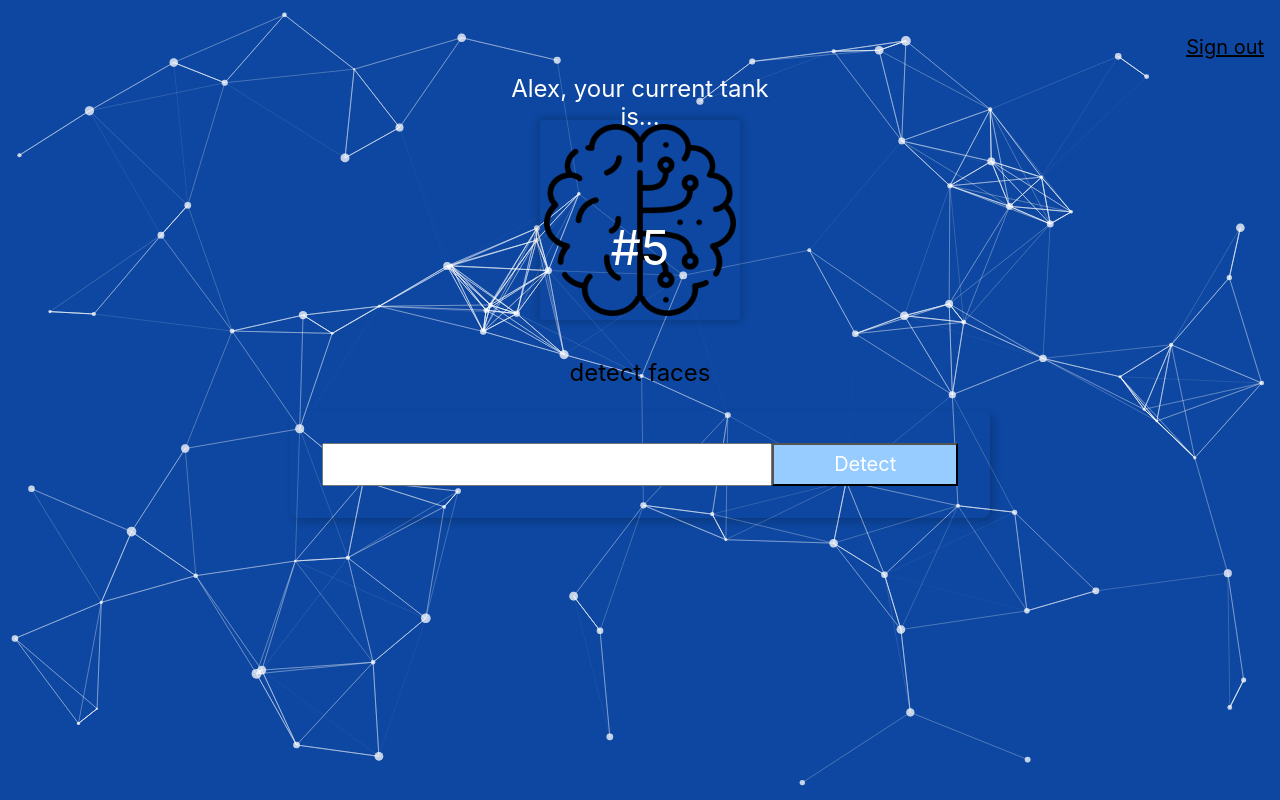
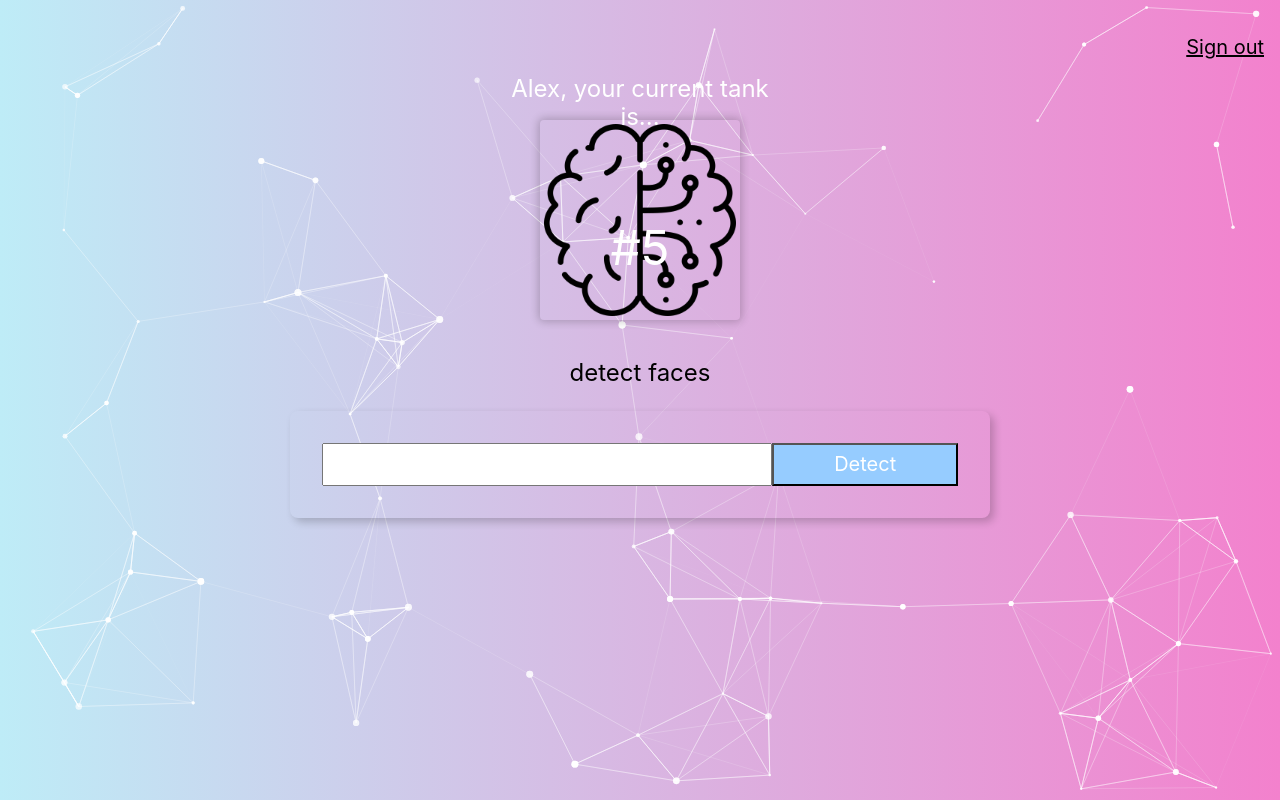
Before and after one commit to alxkho/face-recognition-brain, a React (Create React App) app: page / in a window 1280 px wide. Built offline with nearby package versions, Linux system fonts and the light colour scheme.

Commit message:
fixed particles

```diff
--- a/src/App.js
+++ b/src/App.js
@@ -13,11 +13,6 @@
 const clarifaiModelId = "celebrity-face-detection";
 
 const particlesOptions = {
-  background: {
-    color: {
-      value: "#0d47a1",
-    },
-  },
   fpsLimit: 60,
   interactivity: {
     events: {
@@ -32,62 +27,48 @@
       resize: true,
     },
     modes: {
-      bubble: {
-        distance: 400,
-        duration: 2,
-        opacity: 0.8,
-        size: 40,
-      },
       push: {
-        quantity: 4,
+        quantity: 10,
       },
       repulse: {
-        distance: 200,
+        distance: 150,
         duration: 0.4,
       },
     },
   },
   particles: {
-    color: {
-      value: "#ffffff",
-    },
     links: {
-      color: "#ffffff",
+      color: "#fff",
+      enable: true,
       distance: 150,
-      enable: true,
       opacity: 0.5,
       width: 1,
     },
-    collisions: {
+    move: {
       enable: true,
+      speed: 3
     },
-    move: {
-      direction: "none",
+    size: {
+      value: 3.5,
+      random: {
         enable: true,
-      outMode: "bounce",
-      random: false,
-      speed: 2,
-      straight: false,
+        minimumValue: 1
       },
-    number: {
-      density: {
+      animation: {
         enable: true,
-        area: 800,
-      },
-      value: 80,
+        speed: 2.5,
+        minimumValue: 1
+      }
     },
     opacity: {
-      value: 0.5,
-    },
-    shape: {
-      type: "circle",
-    },
-    size: {
-      random: true,
-      value: 5,
-    },
+      value: 1,
+      random: {
+        enable: true,
+        minimumValue: 0.4
+      }
     },
     detectRetina: true,
+  }
 }
 
 function App() {
```
Lines whose indentation alone changed are shown as unchanged.
